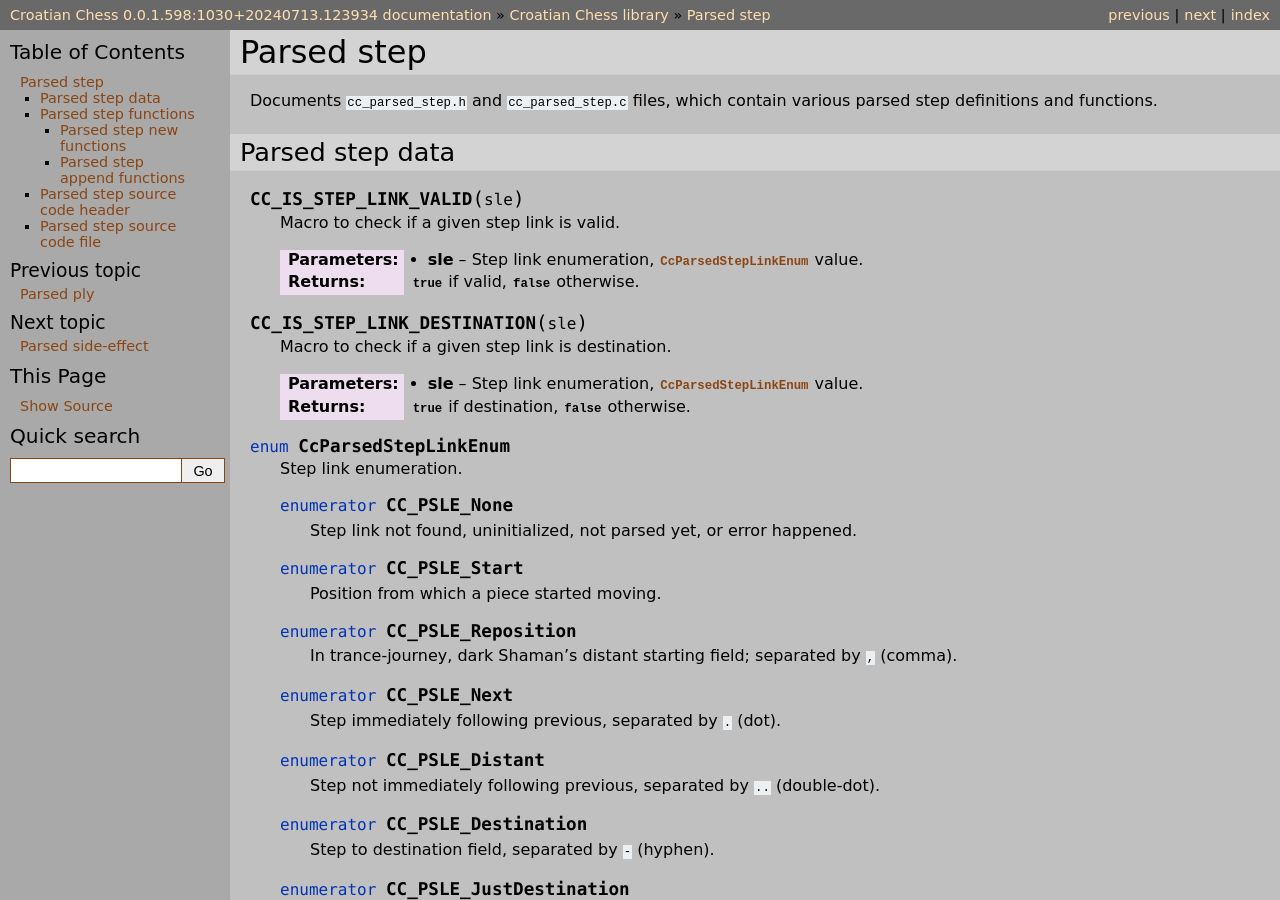
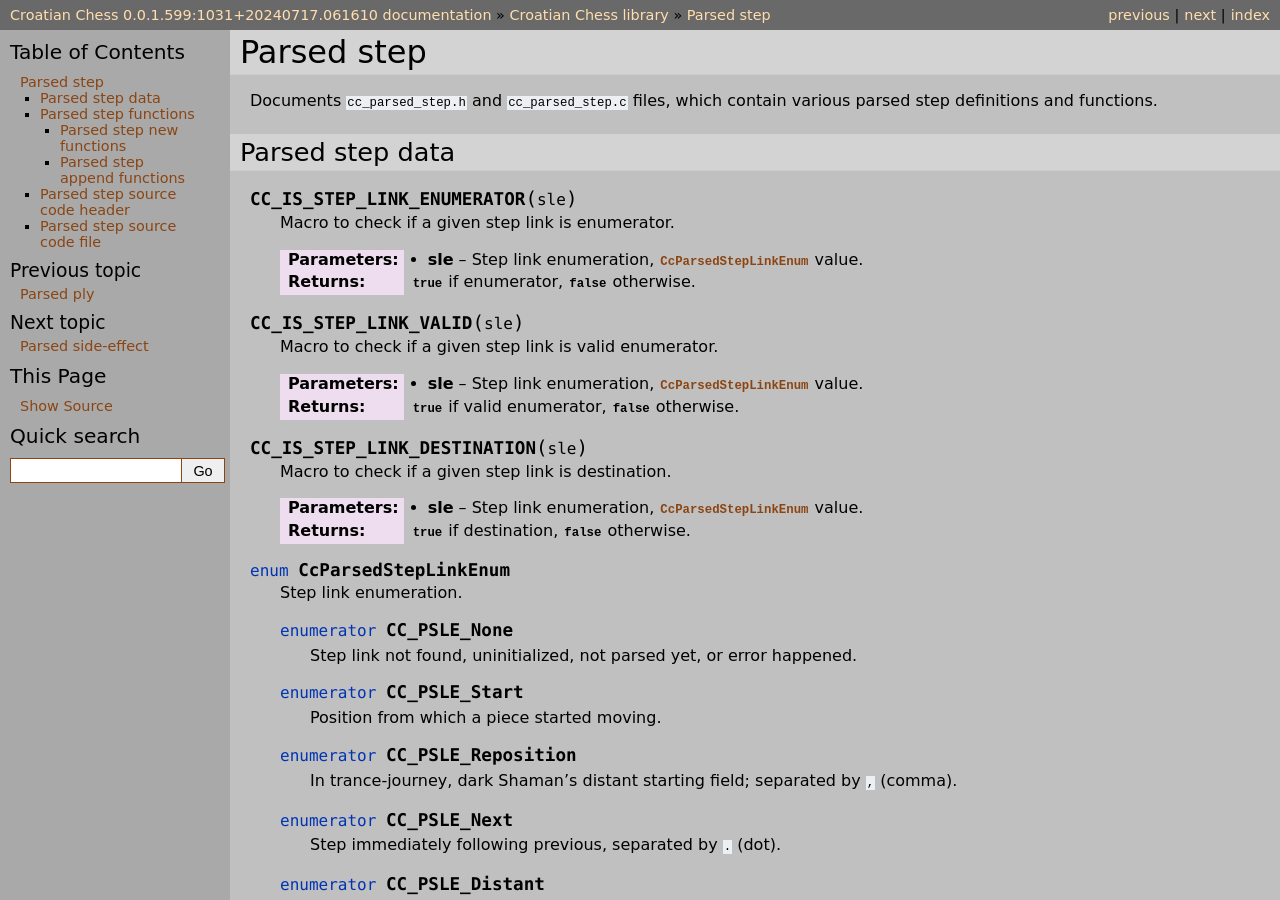
Before and after one commit to mmlacak/crochess, a Sphinx documentation site: the page built from docs/source/libcc/ccparsedstep.rst, in a window 1280 px wide and 900 px high. Built offline with Sphinx 7.4.7, drawn with Linux system fonts in a browser that asks for light colours; some of the changed text lies outside the part shown.

Commit message:
Added, changed step link macros.

```diff
--- a/docs/source/conf.py
+++ b/docs/source/conf.py
@@ -26,10 +26,10 @@ copyright = '2021, Mario Mlačak'
 author = 'Mario Mlačak'
 
 # The short X.Y version
-version = "0.0.1.598:1030+20240713.123934"   # docs-new-lib-short-version-major-minor-feature-commit+meta~breaks-place-marker
+version = "0.0.1.599:1031+20240717.061610"   # docs-new-lib-short-version-major-minor-feature-commit+meta~breaks-place-marker
 
 # The full version, including alpha/beta/rc tags
-release = "0.0.1.598:1030+20240713.123934"   # docs-new-lib-full-version-major-minor-feature-commit+meta~breaks-place-marker
+release = "0.0.1.599:1031+20240717.061610"   # docs-new-lib-full-version-major-minor-feature-commit+meta~breaks-place-marker
 
 
 # -- General configuration ---------------------------------------------------
--- a/docs/source/libcc/ccparsedstep.rst
+++ b/docs/source/libcc/ccparsedstep.rst
@@ -17,12 +17,19 @@ parsed step definitions and functions.
 Parsed step data
 ----------------
 
+.. c:macro:: CC_IS_STEP_LINK_ENUMERATOR(sle)
+
+    Macro to check if a given step link is enumerator.
+
+    :param sle: Step link enumeration, :c:enum:`CcParsedStepLinkEnum` value.
+    :returns: :c:data:`true` if enumerator, :c:data:`false` otherwise.
+
 .. c:macro:: CC_IS_STEP_LINK_VALID(sle)
 
-    Macro to check if a given step link is valid.
+    Macro to check if a given step link is valid enumerator.
 
     :param sle: Step link enumeration, :c:enum:`CcParsedStepLinkEnum` value.
-    :returns: :c:data:`true` if valid, :c:data:`false` otherwise.
+    :returns: :c:data:`true` if valid enumerator, :c:data:`false` otherwise.
 
 .. c:macro:: CC_IS_STEP_LINK_DESTINATION(sle)
 
```
Also changed, not shown: README.md (+2 -2 lines), 5 other files.
